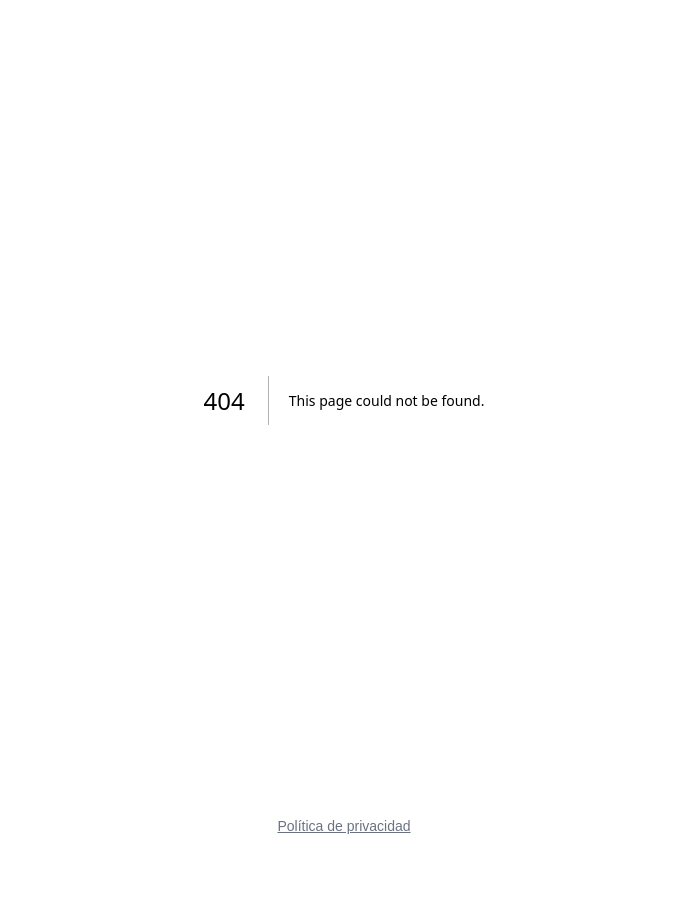
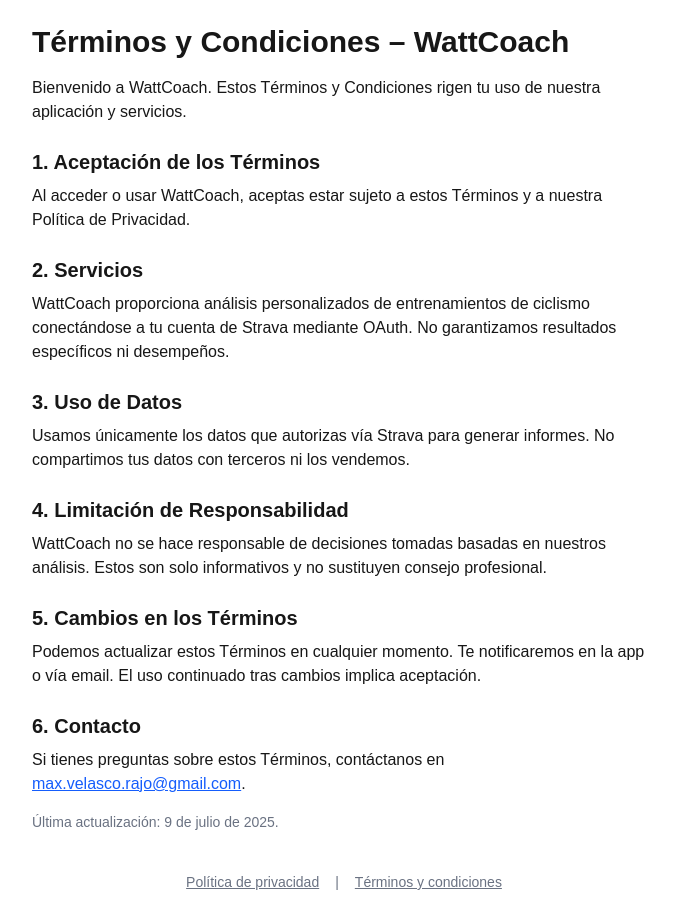
Before and after one commit to MaxVelascoo/PaceAlyzer, a Next.js app: page /terms in a window 1280 px wide. Before the commit this address had no page. Shown: the whole page, without its empty margins (296-971 px from the left). Before the commit the page ends 852 px from the top, so only its background shows below. Built offline with nearby package versions, Linux system fonts and the light colour scheme.

Commit message:
Term and services add

```diff
--- a/src/app/layout.tsx
+++ b/src/app/layout.tsx
@@ -18,7 +18,6 @@
   },
 };
 
-
 export default function RootLayout({
   children,
 }: Readonly<{
@@ -28,11 +27,16 @@
     <html lang="en">
       <body>
         {children}
-        <footer className="text-sm text-center text-gray-500 p-4">
-          <a href="/privacy" className="underline hover:text-blue-600">Política de privacidad</a>
+        <footer className="text-sm text-center text-gray-500 p-4 space-x-4">
+          <a href="/privacy" className="underline hover:text-blue-600">
+            Política de privacidad
+          </a>
+          <span>|</span>
+          <a href="/terms" className="underline hover:text-blue-600">
+            Términos y condiciones
+          </a>
         </footer>
       </body>
-
     </html>
   );
 }
--- /dev/null
+++ b/src/app/terms/page.tsx
@@ -0,0 +1,44 @@
+// app/terms/page.tsx
+
+export default function TermsPage() {
+  return (
+    <main className="max-w-2xl mx-auto p-6">
+      <h1 className="text-3xl font-bold mb-4">Términos y Condiciones – WattCoach</h1>
+      <p className="mb-4">
+        Bienvenido a WattCoach. Estos Términos y Condiciones rigen tu uso de nuestra aplicación y servicios.
+      </p>
+
+      <h2 className="text-xl font-semibold mt-6 mb-2">1. Aceptación de los Términos</h2>
+      <p className="mb-4">
+        Al acceder o usar WattCoach, aceptas estar sujeto a estos Términos y a nuestra Política de Privacidad.
+      </p>
+
+      <h2 className="text-xl font-semibold mt-6 mb-2">2. Servicios</h2>
+      <p className="mb-4">
+        WattCoach proporciona análisis personalizados de entrenamientos de ciclismo conectándose a tu cuenta de Strava mediante OAuth. No garantizamos resultados específicos ni desempeños.
+      </p>
+
+      <h2 className="text-xl font-semibold mt-6 mb-2">3. Uso de Datos</h2>
+      <p className="mb-4">
+        Usamos únicamente los datos que autorizas vía Strava para generar informes. No compartimos tus datos con terceros ni los vendemos.
+      </p>
+
+      <h2 className="text-xl font-semibold mt-6 mb-2">4. Limitación de Responsabilidad</h2>
+      <p className="mb-4">
+        WattCoach no se hace responsable de decisiones tomadas basadas en nuestros análisis. Estos son solo informativos y no sustituyen consejo profesional.
+      </p>
+
+      <h2 className="text-xl font-semibold mt-6 mb-2">5. Cambios en los Términos</h2>
+      <p className="mb-4">
+        Podemos actualizar estos Términos en cualquier momento. Te notificaremos en la app o vía email. El uso continuado tras cambios implica aceptación.
+      </p>
+
+      <h2 className="text-xl font-semibold mt-6 mb-2">6. Contacto</h2>
+      <p className="mb-4">
+        Si tienes preguntas sobre estos Términos, contáctanos en <a href="mailto:max.velasco.rajo@gmail.com" className="text-blue-600 underline">max.velasco.rajo@gmail.com</a>.
+      </p>
+
+      <p className="text-sm text-gray-500">Última actualización: 9 de julio de 2025.</p>
+    </main>
+  );
+}
```
